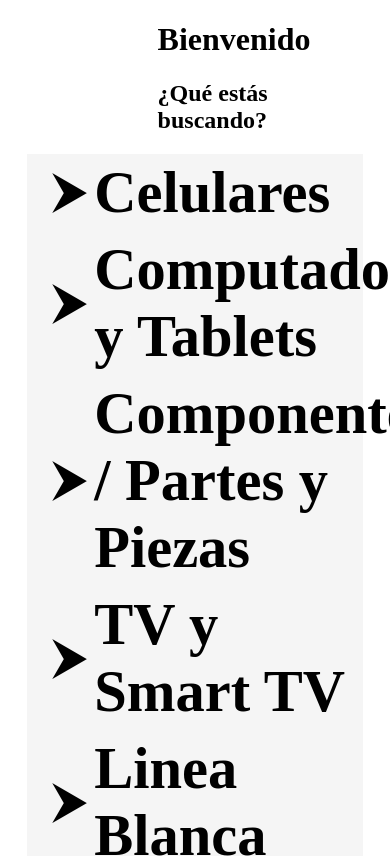
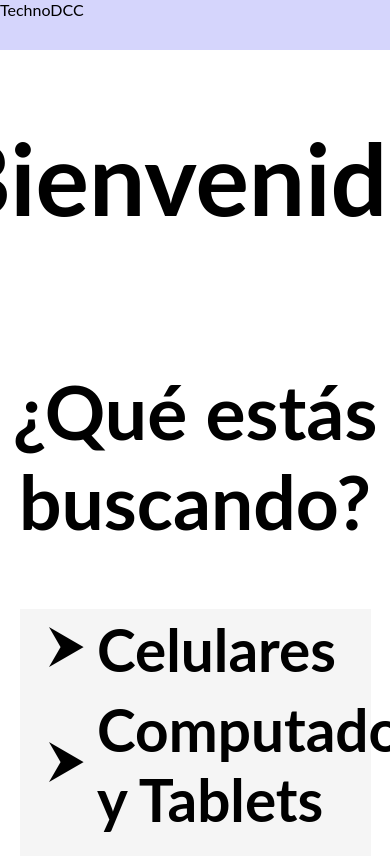
Before and after one commit to IIC3585-2023/web-components-grupo-11, a website built with webpack: page dist/index.html in a window 390 px wide. Shown: the top 856 px of the page. Built offline with nearby package versions, Linux system fonts and the light colour scheme.

Commit message:
add minor changes to css

```diff
--- a/dist/index.css
+++ b/dist/index.css
@@ -4,15 +4,28 @@
 }
 
 .index-title {
-    margin-left: 40%;
+    display: flex;
+    flex-direction: row;
+    justify-content: center;
+}
+
+.index-div {
+    display: flex;
+    flex-direction: column;
+    justify-content: flex-start;
+    text-align: center;
 }
 
 .item-page-title {
-    margin-left: 40%;
+    display: flex;
+    flex-direction: row;
+    justify-content: center;
+    text-align: center;
+    max-width: 90%;
 }
 
 a {
-       text-decoration: none !important;
+    text-decoration: none !important;
 }
 
 a:hover{
@@ -46,6 +59,19 @@ custom-card{
     background-color: #FF6200;
 }
 
+.navbar {
+    margin: 0;
+    width: 100%;
+    height: 50px;
+    background: rgb(213, 213, 252);
+}
+
+
+body {
+    margin: 0;
+    font-family: Lato,sans-serif;
+}
+
 @media only screen and (max-width: 1024px)  {
     custom-card {
         width: 100%;
@@ -57,4 +83,15 @@ custom-card{
         margin-left: 5%;
         font-size: 50px;
     }
+
+    .index-title, .item-page-title {
+        font-size: 50px;
+    }
+
+    #GoBackButton {
+        width: 400px;
+        height: 80px;
+        border-radius: 10px;
+        font-size: 50px;
+    }
 }
--- a/dist/index.html
+++ b/dist/index.html
@@ -7,9 +7,15 @@
 </head>
 
 <body>
+    <div class="navbar">
+        <div class="navbar-logo"></div>
+        <div class="navbar-title">TechnoDCC</div>
+    </div>
     <div class="index-title">
-        <h1>Bienvenido</h1>
-        <h2>¿Qué estás buscando?</h2>
+        <div class="index-div">
+            <h1>Bienvenido</h1>
+            <h2>¿Qué estás buscando?</h2>
+        </div>
     </div>
     <div id="treeContainer">
         <tree-item>
```
